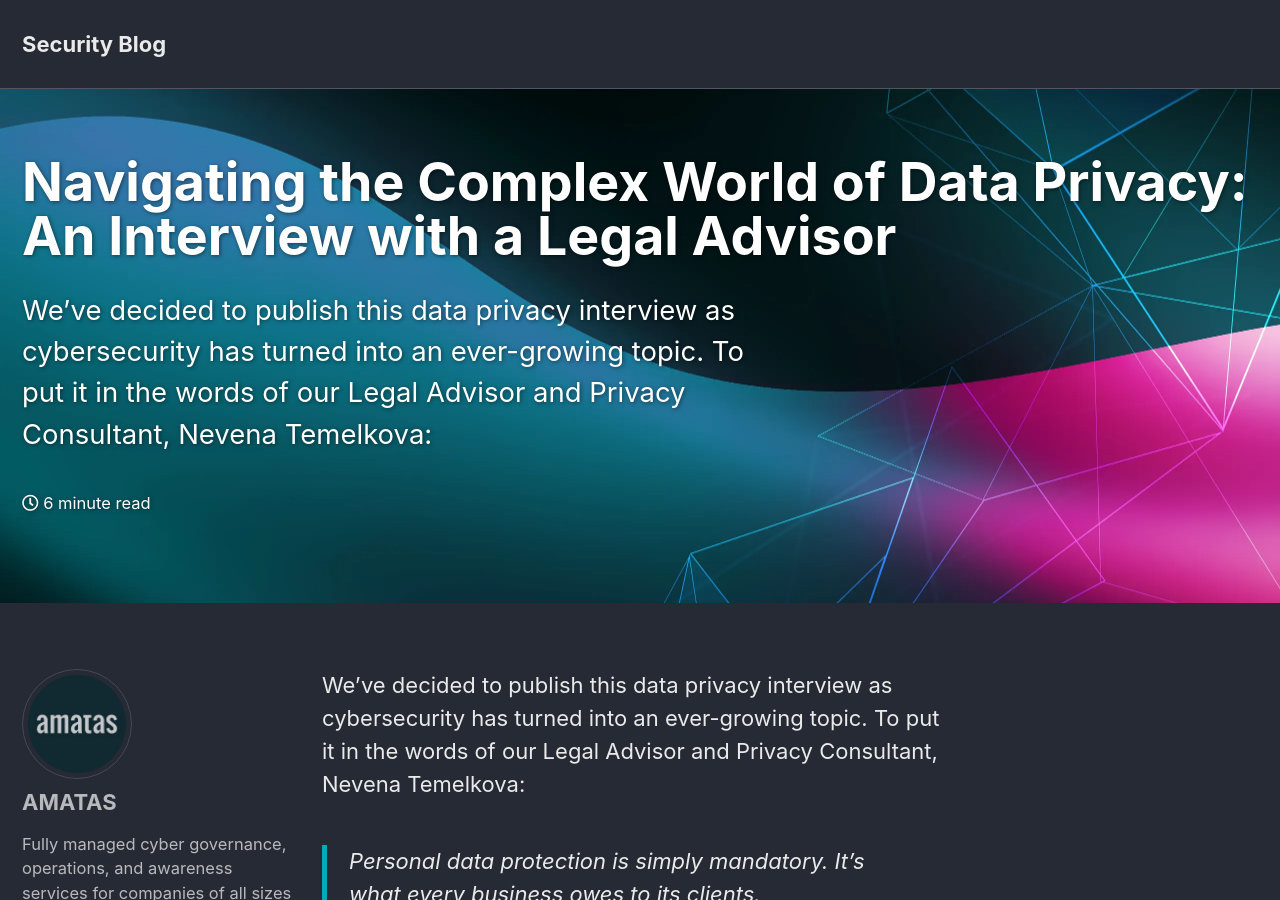
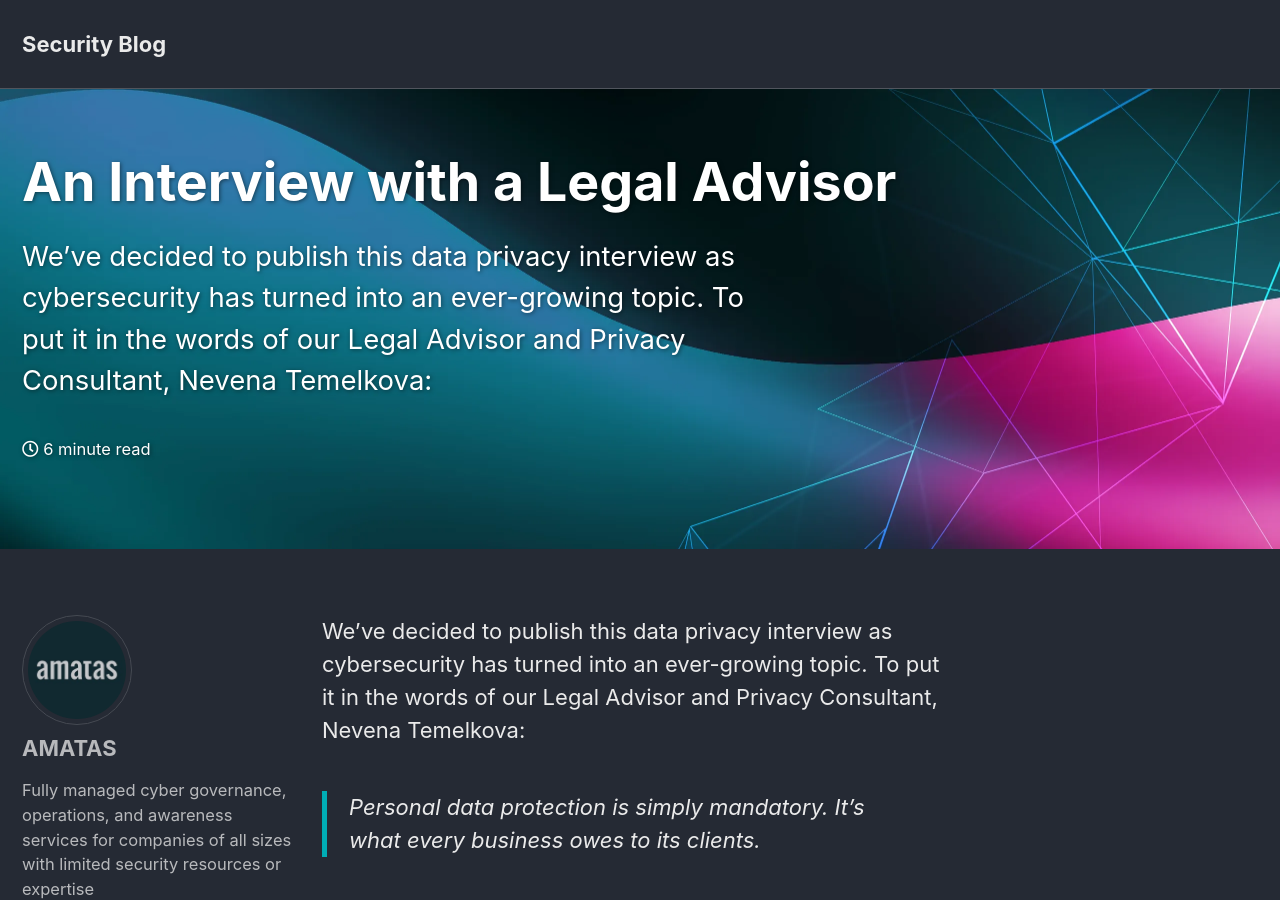
Before and after one commit to martinstnv/amatas-blog, a Jekyll site: the page built from _posts/2023-03-14-an-interview-with-a-legal-advisor.md, in a window 1280 px wide and 900 px high. Built offline with Jekyll 4.4.1, drawn with Linux system fonts in a browser that asks for light colours; cached includes are drawn as plain includes; some of the changed text lies outside the part shown.

```diff
--- a/_posts/2023-03-14-an-interview-with-a-legal-advisor.md
+++ b/_posts/2023-03-14-an-interview-with-a-legal-advisor.md
@@ -1,12 +1,12 @@
 ---
 header:
   overlay_image: /assets/images/hero.webp
-  teaser: /assets/images/hero.webp
+  teaser: /assets/images/thumbnails/an-interview-with-a-legal-advisor
 image:
   feature: /assets/images/hero.webp
   thumb: /assets/images/hero.webp
 entries_layout: grid
-title: "Navigating the Complex World of Data Privacy: An Interview with a Legal Advisor"
+title: "An Interview with a Legal Advisor"
 date: 2023-03-14
 tags:
   - Data Privacy
```
Also changed, not shown: _posts/2023-03-28-how-to-decide-which-types-of-data-to-secure.md (+2 -2 lines), assets/images/thumbnails/an-interview-with-a-legal-advisor.png (added), assets/images/thumbnails/how-to-decide-which-types-of-data-to-secure.png (added).
